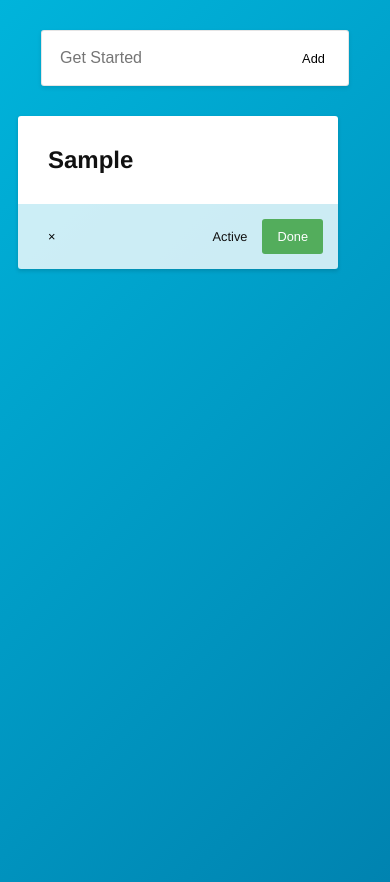
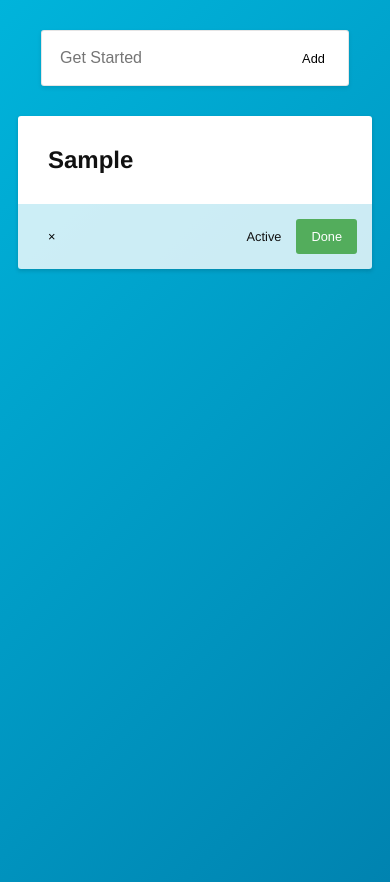
Before and after one commit to bcmdr/godo-vue-local, a Vue app: page / in a window 390 px wide. Both pictures are taken after typing "Sample" into the empty fields and a click on the button "Add". Built offline with nearby package versions, Linux system fonts and the light colour scheme.

Commit message:
update sizing for mobile task items

```diff
--- a/src/components/TaskItem.vue
+++ b/src/components/TaskItem.vue
@@ -97,7 +97,7 @@ article {
   flex-grow: 1;
   margin: 10px;
   min-width: 240px;
-  max-width: 320px;
+  max-width: 360px;
   background: transparent;
   box-sizing: border-box;
   box-shadow: 0px 2px 4px rgba(0, 0, 0, 0.15);
```
